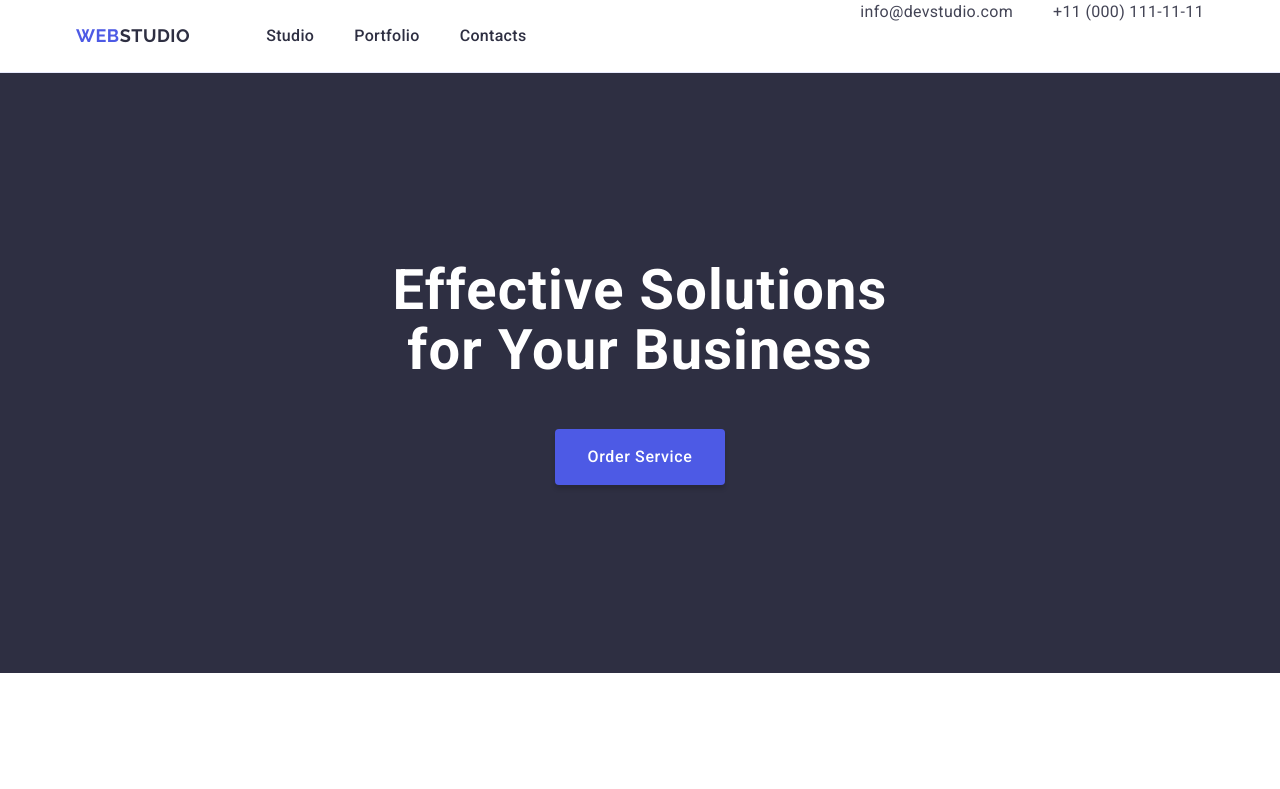
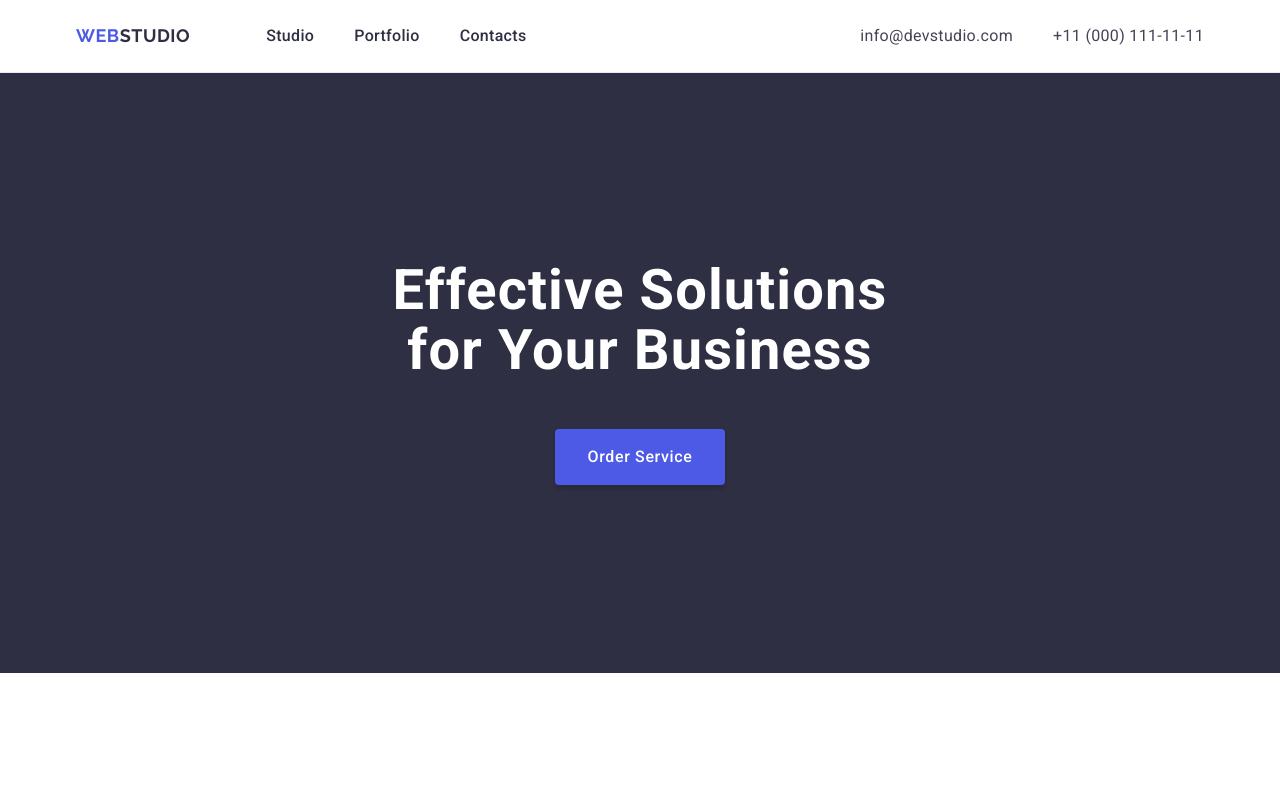
Before and after one commit to Illia-L/goit-markup-hw-03, a plain HTML site: page index.html in a window 1280 px wide. Shown: the top 789 px of the page. Drawn offline with nearby package versions, Linux system fonts and the light colour scheme.

Commit message:
correct last issues

```diff
--- a/css/styles.css
+++ b/css/styles.css
@@ -98,6 +98,10 @@ button {
   display: flex;
   gap: 40px;
   align-items: center;
+}
+
+.address-link {
+  padding: 24px 0;
 }
 
 .address-link:hover,
```
Also changed, not shown: index.html (+1 -0 lines).
